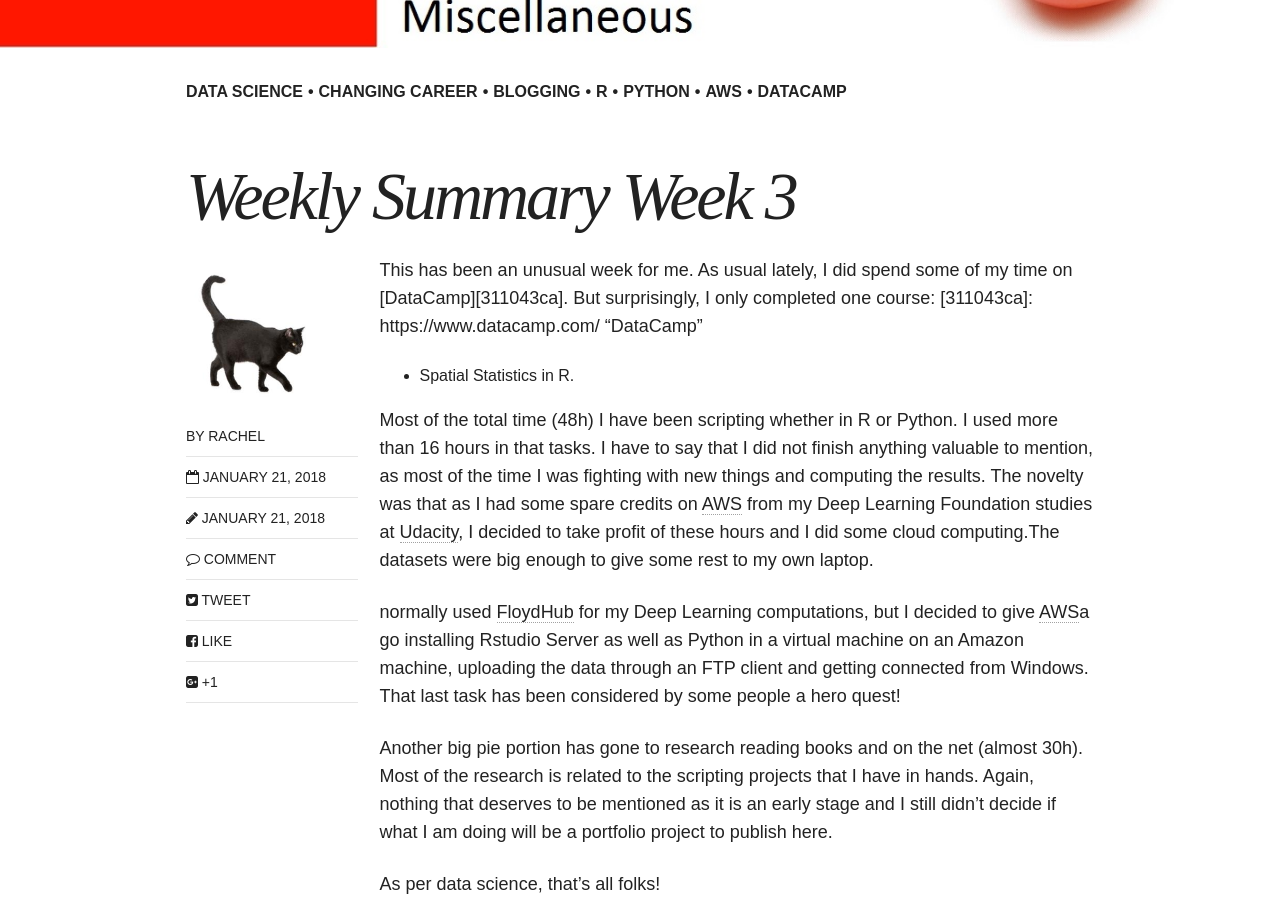
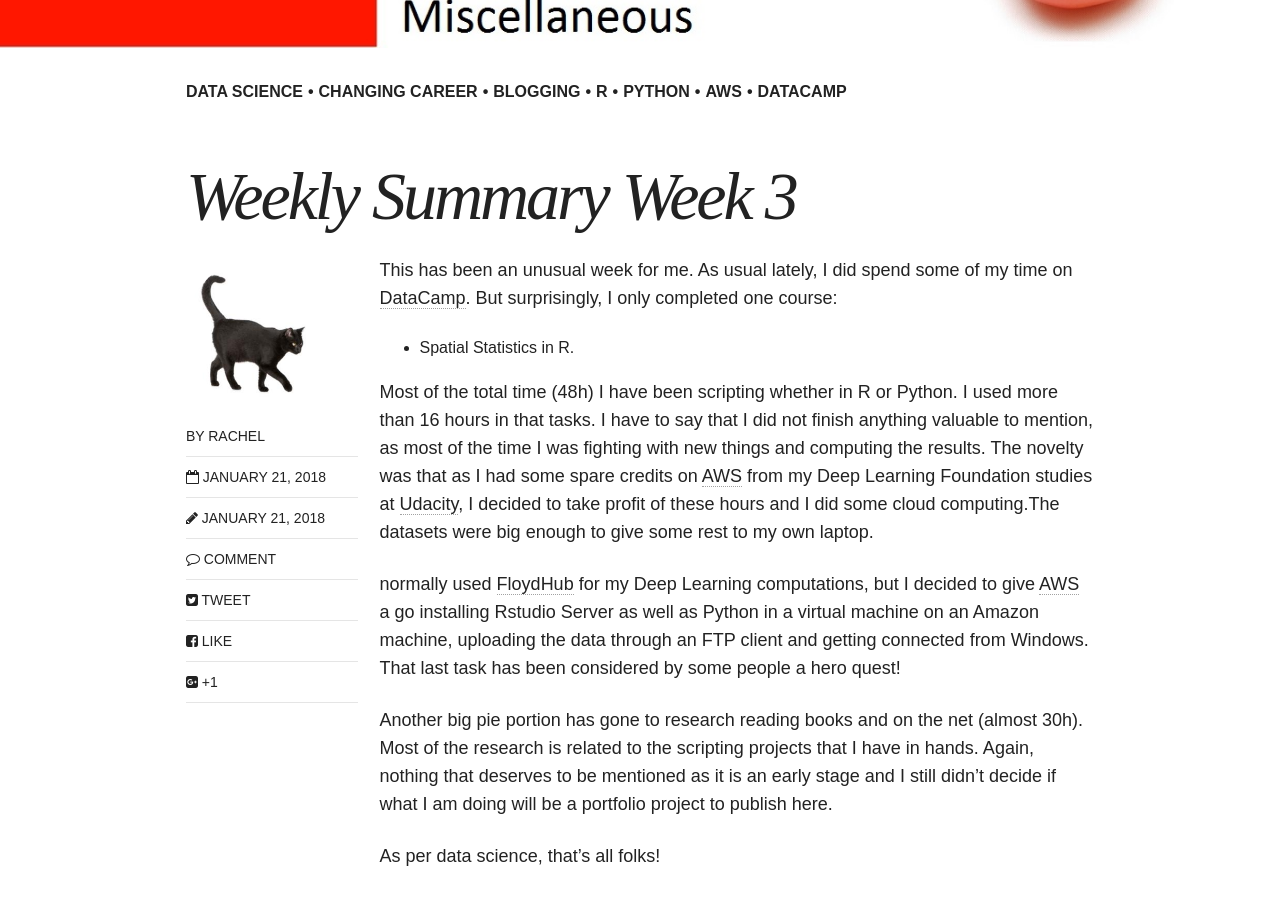
Before and after one commit to raquelredo/raquelredo.github.io_site, a Jekyll site: the page built from _posts/blog/2018-01-21-weekly-summary.md, in a window 1280 px wide and 900 px high, scrolled down 645 px. Built offline with Jekyll 4.4.1, drawn with Linux system fonts in a browser that asks for light colours; nearby versions of some CDN libraries; comment, search, counter and statistics services are not loaded.

Commit message:
arranged link

```diff
--- a/_posts/blog/2018-01-21-weekly-summary.md
+++ b/_posts/blog/2018-01-21-weekly-summary.md
@@ -16,7 +16,7 @@
 ---
 
 This has been an unusual week for me. As usual lately, I did spend some of my time on [DataCamp][311043ca]. But surprisingly, I only completed one course:
-  [311043ca]: https://www.datacamp.com/ "DataCamp"
+
 - Spatial Statistics in R.
 
 Most of the total time (48h) I have been scripting whether in R or Python. I used more than 16 hours in that tasks.
```
Also changed, not shown: other parts of _posts/blog/2018-01-21-weekly-summary.md (+2 -1 lines).
